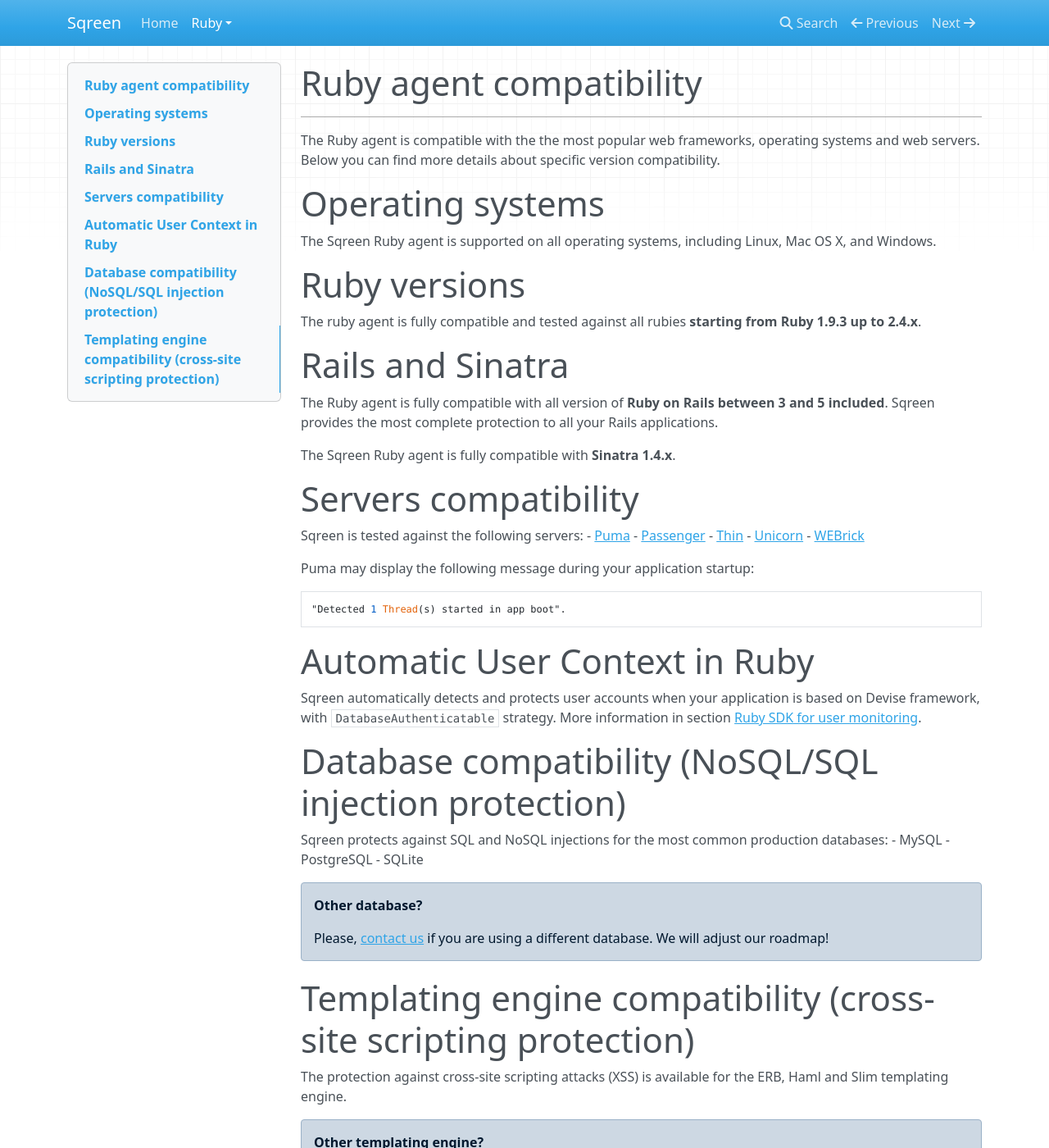
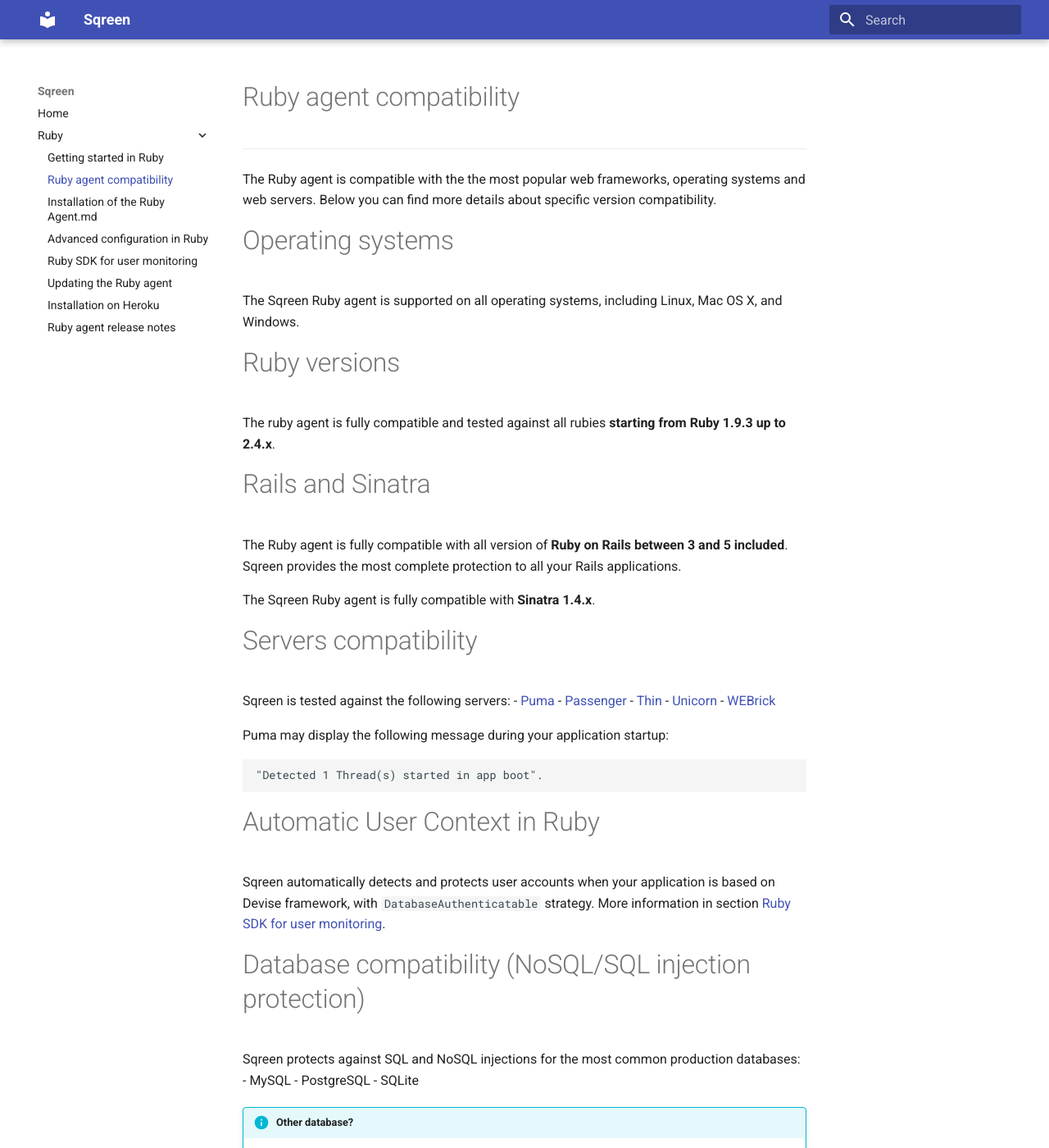
Before and after one commit to DEGoodmanWilson/docs-demo, an MkDocs documentation site: the page built from docs/Sqreen for Ruby/Ruby agent compatibility.md, in a window 1280 px wide and 1400 px high. Shown: the whole window at 82% size. Built offline with MkDocs 1.6.1 and Material for MkDocs 9.7.7, drawn with Linux system fonts in a browser that asks for light colours; nearby versions of some CDN libraries; old or Windows-style settings are respelled for this version of MkDocs; some of the changed text lies outside the part shown.

Commit message:
Try out material theme

```diff
--- a/mkdocs.yml
+++ b/mkdocs.yml
@@ -1,4 +1,6 @@
 site_name: Sqreen
+
+theme: 'material'
 
 markdown_extensions:
   - admonition
--- a/requirements.txt
+++ b/requirements.txt
@@ -1 +1,2 @@
 mkdocs>=0.16
+mkdocs-material>=1.10.1
```
